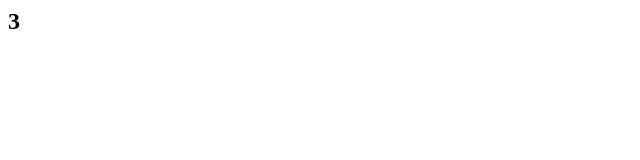
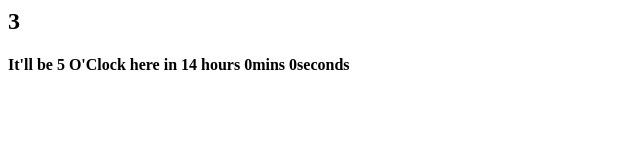
Before and after one commit to isaacrbeam/fiveOClockWhere, a plain HTML site: page index.html in a window 1280 px wide. Shown: the whole page, without its empty margins (0-640 px from the left). Drawn offline with nearby package versions, Linux system fonts and the light colour scheme.

Commit message:
Added 5oclock count down

```diff
--- a/index.html
+++ b/index.html
@@ -35,10 +35,35 @@
 
 			}
 			*/
+			setInterval(function(){
+			five_oclock_here();
+			},1000);
 		});
+		function five_oclock_here(){
+			var dt = new Date();
+			var current_hr = dt.getHours();
+			var current_min=dt.getMinutes();
+			var current_sec=dt.getSeconds();
+			var hours=0;
+			var min=0;
+			var sec=0;
+			var goal = new Date(dt);
+			goal.setHours(17);
+			if(current_hr>17){
+			goal.setDate(goal.getDate()+1);
+			hours= Math.abs(dt - goal) / 36e5;
+			hours-=1;
+			min=60-current_min;
+			sec=60-current_sec;
+			}else{
+				hours=17-current_hr;
+			}
+			$("#five_oclock_here").text("It'll be 5 O'Clock here in "+hours+" hours " +min+ "mins " +sec+ "seconds");
+		}
 		</script>
 	</head>
 	<body>
 		<h2 id='five_oclock_where'></h2>
+		<h4 id='five_oclock_here'></h4>
 	</body>
 </html>
```
